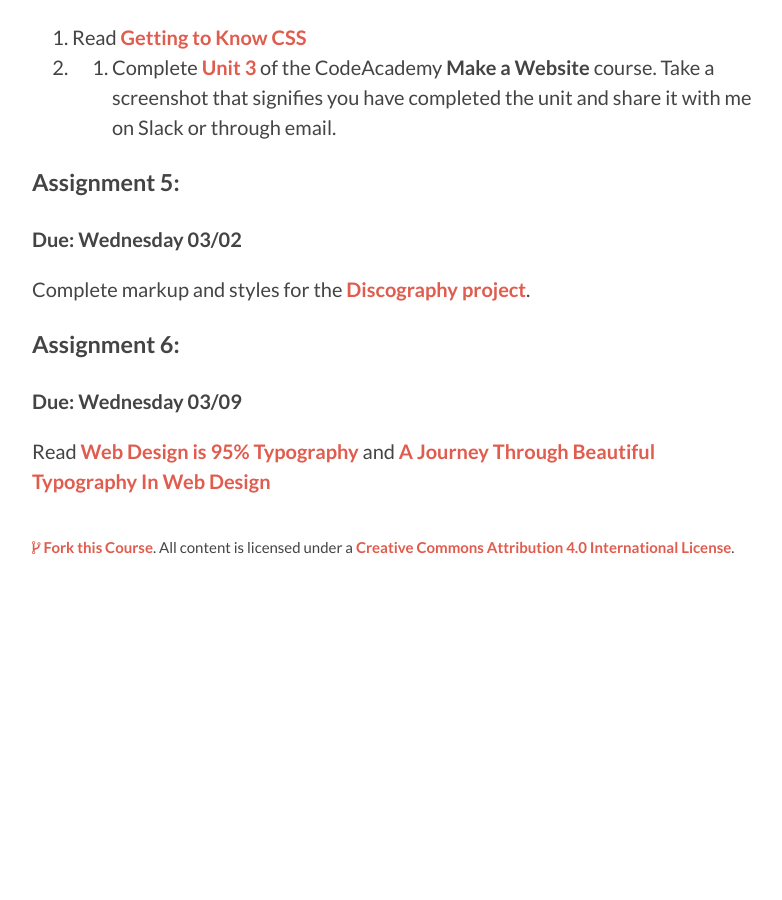
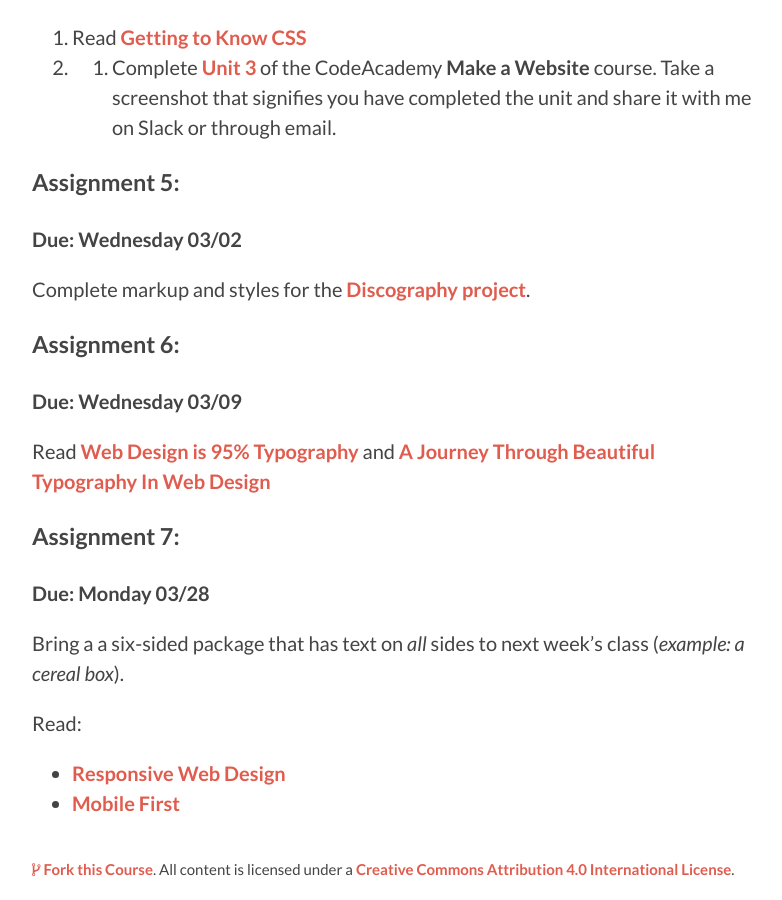
Before and after one commit to DMD1070/DMD1070.github.io, a Jekyll site: the page built from assignments.md, in a window 1280 px wide and 900 px high, scrolled down 1023 px. Shown: the whole window, without its empty margins (243-1025 px from the left). Built offline with Jekyll 4.4.1, drawn with Linux system fonts in a browser that asks for light colours; before the commit the page ends 1601 px from its top, so only the background shows below that.

Commit message:
add assignment

```diff
--- a/assignments.md
+++ b/assignments.md
@@ -44,3 +44,14 @@
 **Due: Wednesday 03/09**
 
 Read [Web Design is 95% Typography](http://ia.net/blog/the-web-is-all-about-typography-period) and [A Journey Through Beautiful Typography In Web Design](http://www.smashingmagazine.com/2013/08/06/beautiful-typography-web-design/)
+
+### Assignment 7:
+
+**Due: Monday 03/28**
+
+Bring a a six-sided package that has text on *all* sides to next week's class (*example: a cereal box*).
+
+Read:
+
+- [Responsive Web Design](http://alistapart.com/article/responsive-web-design/)
+- [Mobile First](http://www.lukew.com/ff/entry.asp?933)
```
